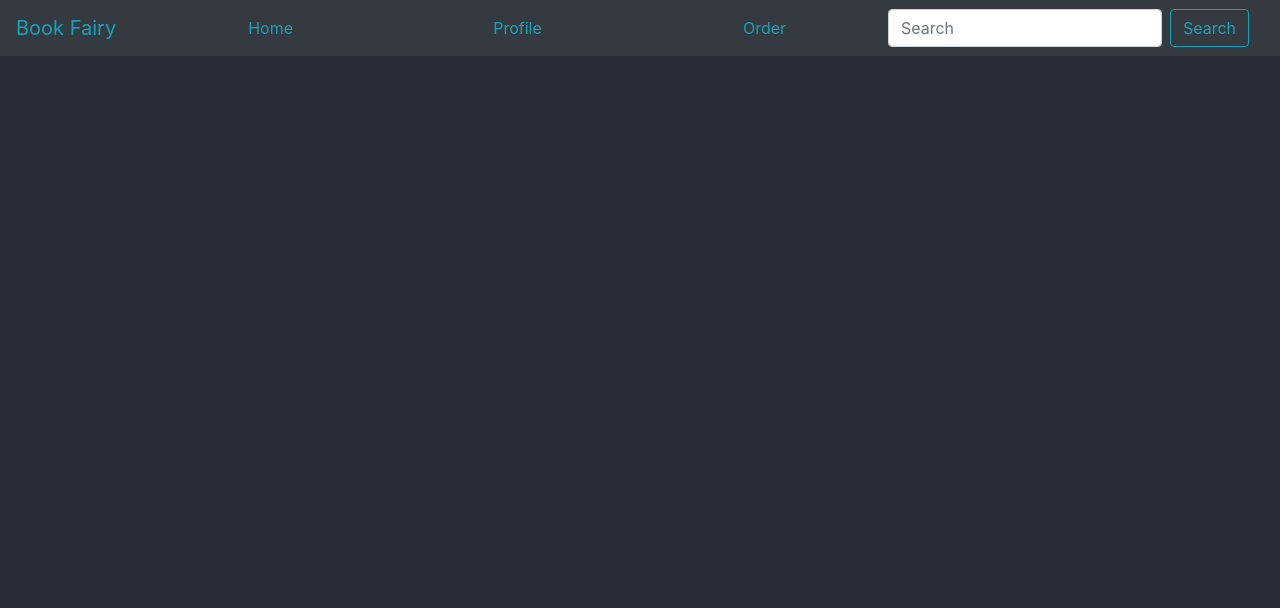
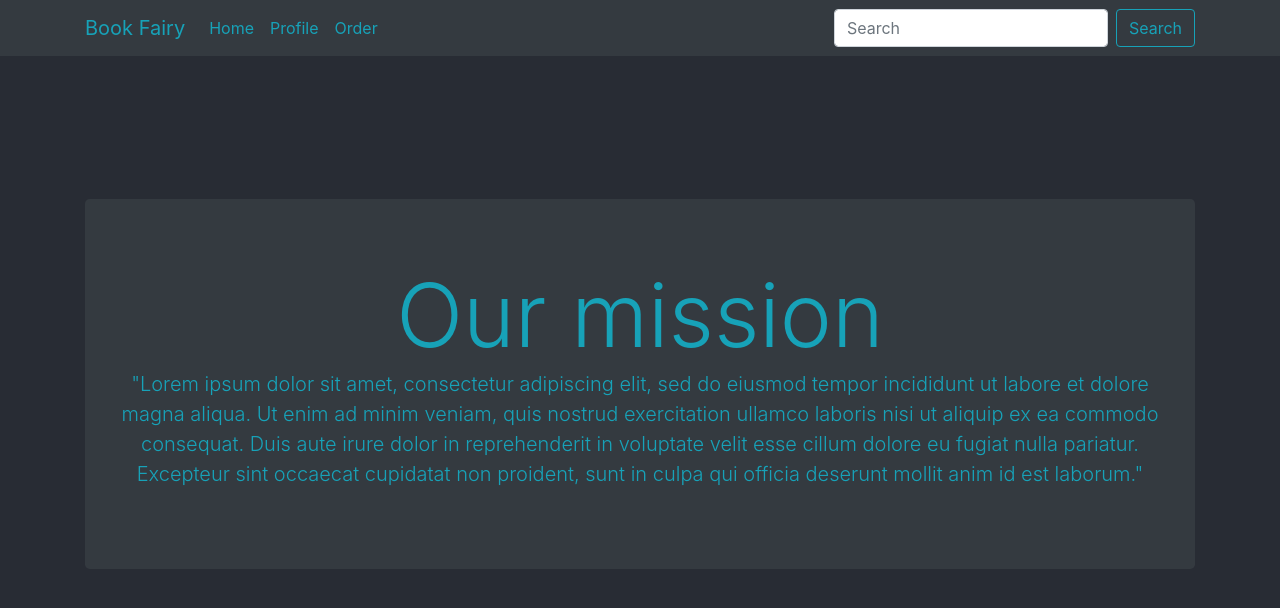
Before and after one commit to Goygova/BookFairy, a React (Create React App) app in the folder client/: page / in a window 1280 px wide. Shown: the top 608 px of the page. Built offline with nearby package versions, Linux system fonts and the light colour scheme.

Commit message:
Changed in Navbar and added Header component

```diff
--- a/client/src/App.js
+++ b/client/src/App.js
@@ -1,11 +1,14 @@
 import React from 'react';
 import './App.css';
 import Navbar from './components/Navbar';
+import Header from './components/Header';
 
 function App() {
 	return (
 		<div className='App'>
-			<header className='App-header'> </header>
+			<header className='App-header'>
+				<Header />
+			</header>
 			<body>
 				<Navbar />
 			</body>
--- /dev/null
+++ b/client/src/components/Header.jsx
@@ -0,0 +1,21 @@
+import React from 'react';
+
+class Header extends React.Component {
+	render() {
+		return (
+			<div class='container'>
+				<header class='jumbotron bg-dark'>
+					<div class='display-2 mp-4 text-info'>Our mission</div>
+					<p class='lead text-info'>
+						"Lorem ipsum dolor sit amet, consectetur adipiscing elit, sed do eiusmod tempor incididunt ut labore et dolore magna aliqua. Ut
+						enim ad minim veniam, quis nostrud exercitation ullamco laboris nisi ut aliquip ex ea commodo consequat. Duis aute irure dolor
+						in reprehenderit in voluptate velit esse cillum dolore eu fugiat nulla pariatur. Excepteur sint occaecat cupidatat non proident,
+						sunt in culpa qui officia deserunt mollit anim id est laborum."
+					</p>
+				</header>
+			</div>
+		);
+	}
+}
+
+export default Header;
--- a/client/src/components/Navbar.jsx
+++ b/client/src/components/Navbar.jsx
@@ -3,9 +3,9 @@ import React from 'react';
 class Navbar extends React.Component {
 	render() {
 		return (
-			<div class='container-fluid'>
-				<nav class='navbar navbar-expand-md fixed-top navbar-dark bg-dark'>
-					<a class='navbar-brand display-8 text-info' href='#'>
+			<nav class='navbar navbar-expand-sm navbar-dark bg-dark fixed-top'>
+				<div class='container'>
+					<a class='navbar-brand text-info d-none d-sm-inline-block' href='#'>
 						Book Fairy
 					</a>
 					<button
@@ -13,13 +13,14 @@ class Navbar extends React.Component {
 						type='button'
 						data-toggle='collapse'
 						data-target='#navbar1'
-						aria-controls='navbarNavAltMarkup'
+						aria-controls='navbar1'
 						aria-expanded='false'
 						aria-label='Toggle navigation'>
 						<span class='navbar-toggler-icon'></span>
 					</button>
-					<div class='container ml-auto'>
-						<div class='collapse navbar-collapse nav-justified' id='navbar1'>
+
+					<div class='collapse navbar-collapse' id='navbar1'>
+						<div class='navbar-nav nav-justified'>
 							<a class='nav-item nav-link text-info ' href='#'>
 								Home
 							</a>
@@ -29,7 +30,7 @@ class Navbar extends React.Component {
 							<a class='nav-item nav-link text-info' href='#'>
 								Order
 							</a>
-
+						</div>
 						<div class='navbar-nav ml-auto'>
 							<form class='form-inline'>
 								<input class='form-control mr-sm-2' type='search' placeholder='Search' aria-label='Search' />
@@ -41,7 +42,6 @@ class Navbar extends React.Component {
 					</div>
 				</div>
 			</nav>
-			</div>
 		);
 	}
 }
```
Lines whose indentation alone changed are shown as unchanged.
